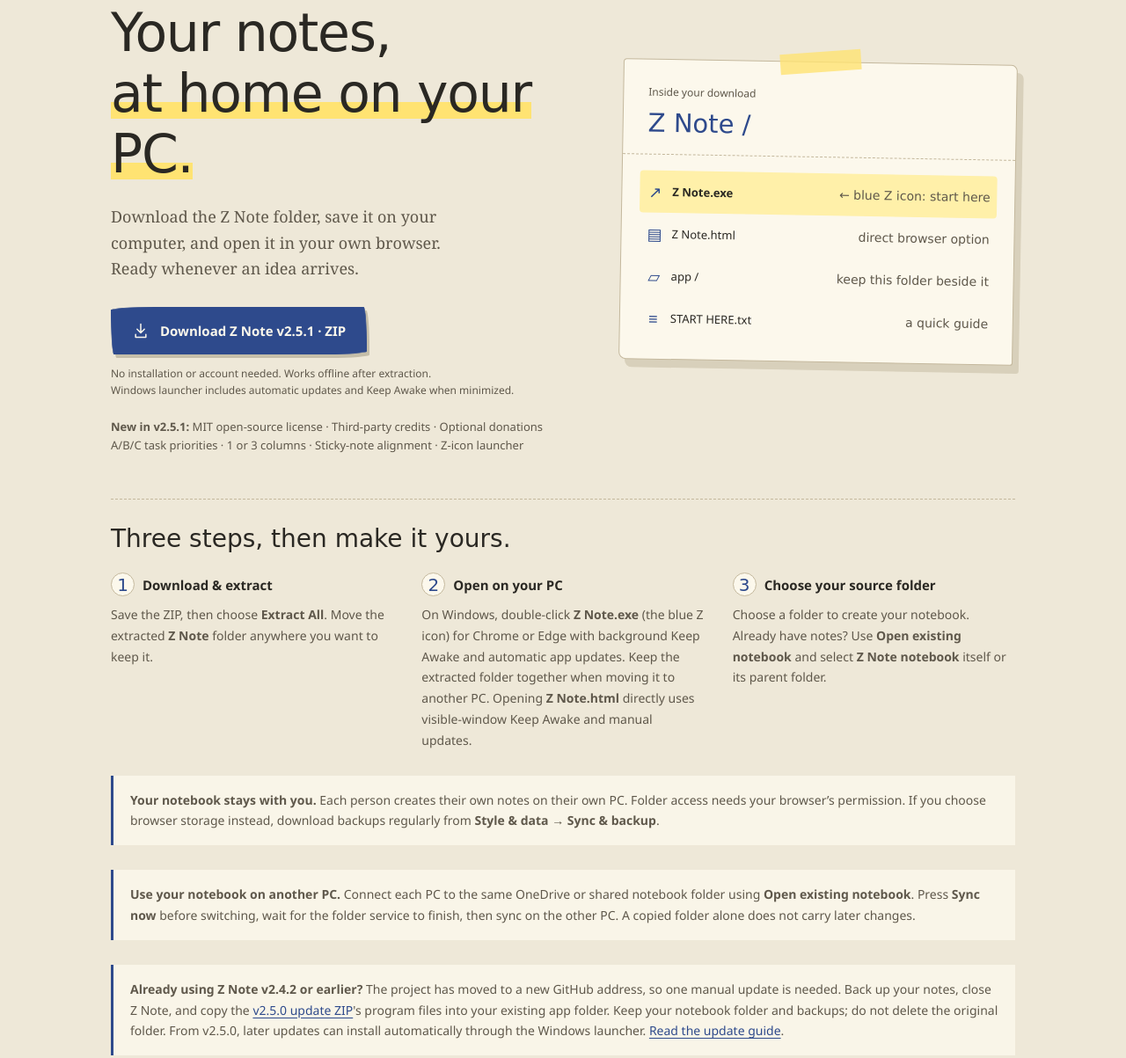
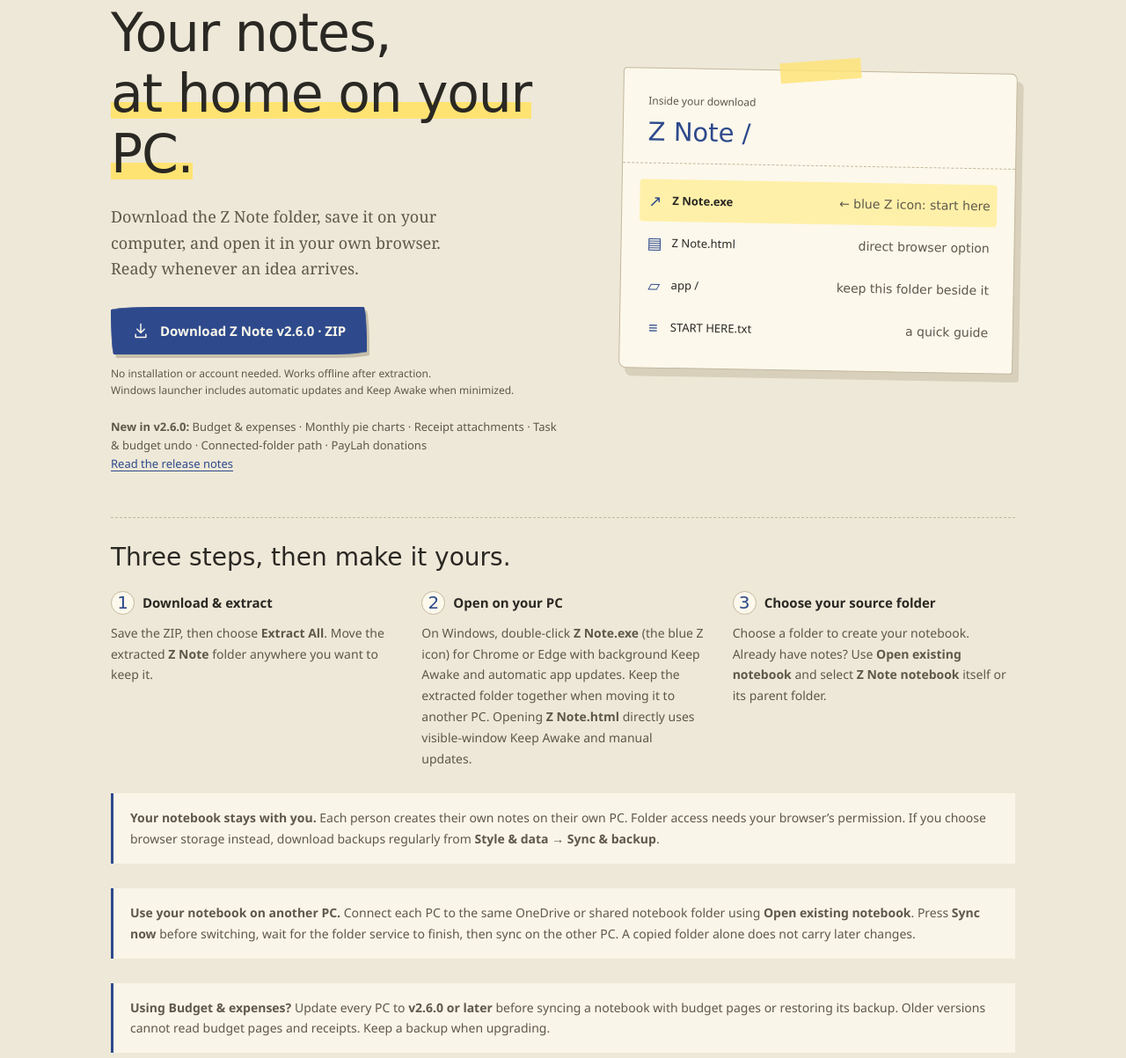
Before and after one commit to Zwe-e-e/z-note, a plain HTML site: page index.html in a window 1280 px wide. Shown: the part 167-1370 px from the top of the page at 88% size. Drawn offline with Linux system fonts and the light colour scheme.

Commit message:
Publish v2.6.0 launcher, guide and download page

```diff
--- a/index.html
+++ b/index.html
@@ -73,10 +73,10 @@
           <p class="lead">Download the Z Note folder, save it on your computer, and open it in your own browser. Ready whenever an idea arrives.</p>
           <a class="download" href="downloads/Z-Note-Portable.zip" download="Z-Note-Portable.zip">
             <svg width="20" height="20" viewBox="0 0 24 24" fill="none" stroke="currentColor" stroke-width="1.8" stroke-linecap="round" stroke-linejoin="round" aria-hidden="true"><path d="M12 3v12m-5-5 5 5 5-5M5 17v4h14v-4"/></svg>
-            Download Z Note v2.5.1 · ZIP
+            Download Z Note v2.6.0 · ZIP
           </a>
           <p class="download-note">No installation or account needed. Works offline after extraction.<br>Windows launcher includes automatic updates and Keep Awake when minimized.</p>
-          <p class="features"><strong>New in v2.5.1:</strong> MIT open-source license · Third-party credits · Optional donations<br>A/B/C task priorities · 1 or 3 columns · Sticky-note alignment · Z-icon launcher</p>
+          <p class="features"><strong>New in v2.6.0:</strong> Budget &amp; expenses · Monthly pie charts · Receipt attachments · Task &amp; budget undo · Connected-folder path · PayLah donations<br><a href="https://github.com/Zwe-e-e/z-note/releases/tag/v2.6.0">Read the release notes</a></p>
         </div>
         <aside class="folder-card" aria-label="Contents of the portable Z Note folder">
           <div class="folder-head"><small>Inside your download</small><h2>Z Note /</h2></div>
@@ -97,13 +97,14 @@
         </ol>
         <p class="storage-note"><strong>Your notebook stays with you.</strong> Each person creates their own notes on their own PC. Folder access needs your browser’s permission. If you choose browser storage instead, download backups regularly from <strong>Style &amp; data → Sync &amp; backup</strong>.</p>
         <p class="storage-note"><strong>Use your notebook on another PC.</strong> Connect each PC to the same OneDrive or shared notebook folder using <strong>Open existing notebook</strong>. Press <strong>Sync now</strong> before switching, wait for the folder service to finish, then sync on the other PC. A copied folder alone does not carry later changes.</p>
+        <p class="storage-note"><strong>Using Budget &amp; expenses?</strong> Update every PC to <strong>v2.6.0 or later</strong> before syncing a notebook with budget pages or restoring its backup. Older versions cannot read budget pages and receipts. Keep a backup when upgrading.</p>
         <p class="storage-note"><strong>Already using Z Note v2.4.2 or earlier?</strong> The project has moved to a new GitHub address, so one manual update is needed. Back up your notes, close Z Note, and copy the <a href="https://github.com/Zwe-e-e/z-note/releases/download/v2.5.0/Z-Note-v2.5.0-Portable.zip">v2.5.0 update ZIP</a>'s program files into your existing app folder. Keep your notebook folder and backups; do not delete the original folder. From v2.5.0, later updates can install automatically through the Windows launcher. <a href="https://github.com/Zwe-e-e/z-note#updating">Read the update guide</a>.</p>
       </section>
       <section class="support" aria-labelledby="support-title">
         <h2 id="support-title">Free to use. Yours to make your own.</h2>
         <p>Z Note is open source under the <a href="https://github.com/Zwe-e-e/z-note/blob/main/LICENSE">MIT license</a>. All features are free. If Z Note helps you, an optional donation supports its development.</p>
         <button class="btn" type="button" id="donate-button"><span aria-hidden="true">♡</span> Donate</button>
-        <noscript><p>Enable JavaScript to choose a donation amount.</p></noscript>
+        <noscript><p>Enable JavaScript to choose PayPal or PayLah donations.</p></noscript>
       </section>
     </main>
     <footer><span>Keep the whole Z Note folder together.</span><a href="https://github.com/Zwe-e-e/z-note">Source code &amp; documentation</a></footer>
```
Also changed, not shown: START HERE.txt, VERSION.txt, 5 other files.
